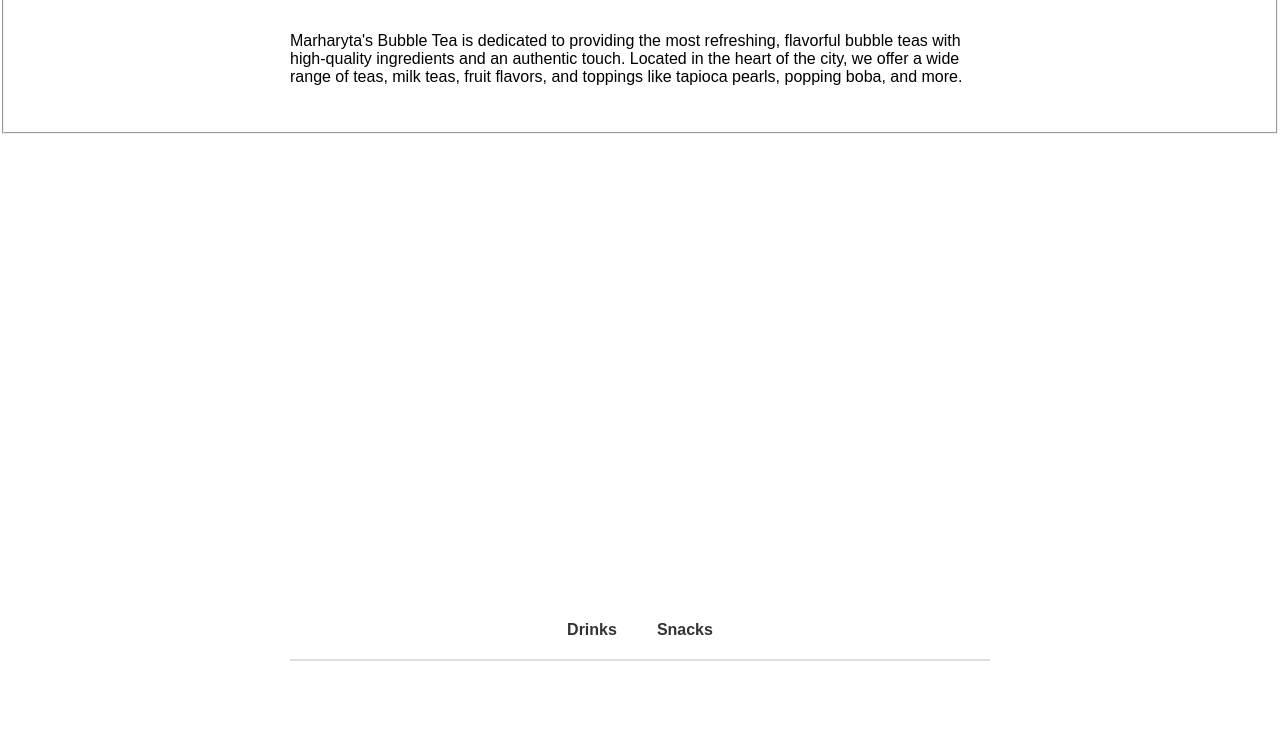
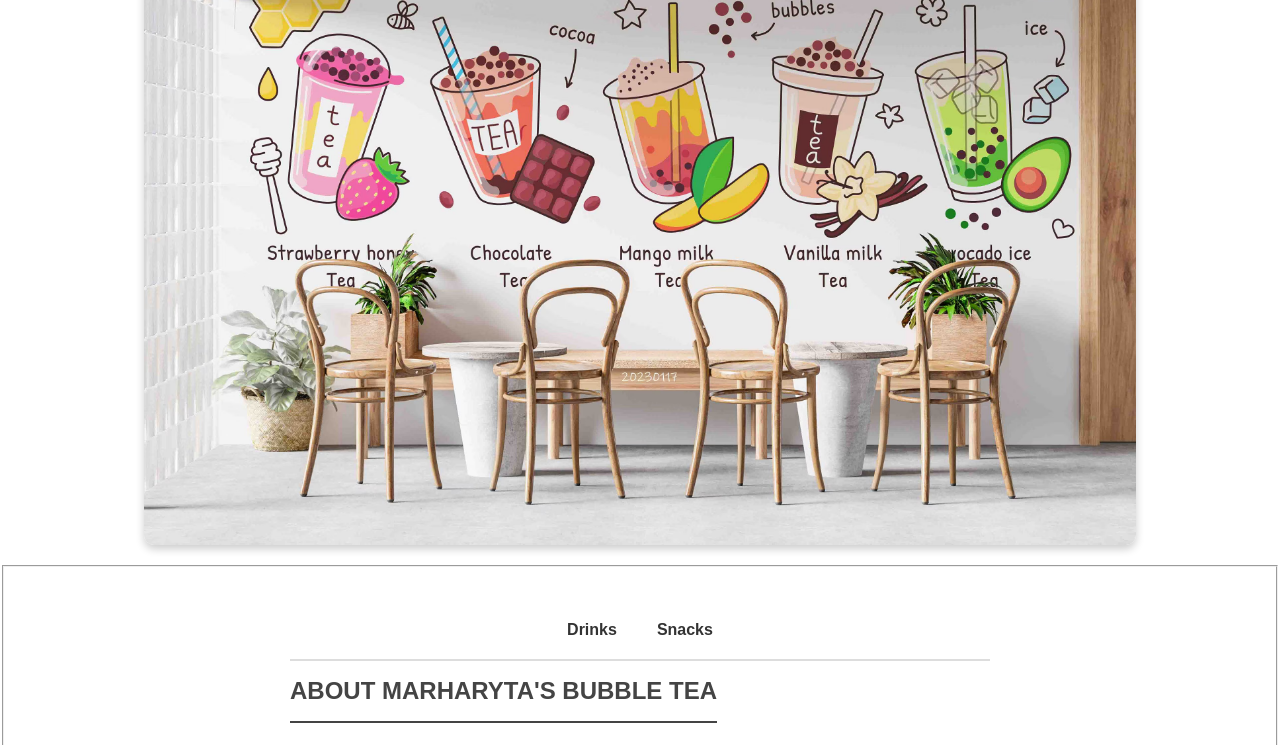
Before and after one commit to FelipeOCar/Praxisarbeit-Modul-293, a plain HTML site: page index.html in a window 1280 px wide. Shown: the part 671-1416 px from the top of the page. Drawn offline with Linux system fonts and the light colour scheme.

Commit message:
OrdnerStruktur

```diff
--- a/index.html
+++ b/index.html
@@ -23,7 +23,7 @@
   <div>
   <!-- Add image to the Home section -->
   <div class="home-image-container">
-      <img src="/home image.avif" alt="Bubble Tea Store Image" class="home-image">
+      <img src="images/home image.avif" alt="Bubble Tea Store Image" class="home-image">
   </div>
   <fieldset>
     <!-- About Section -->
```
Also changed, not shown: images/home image.avif (added).
